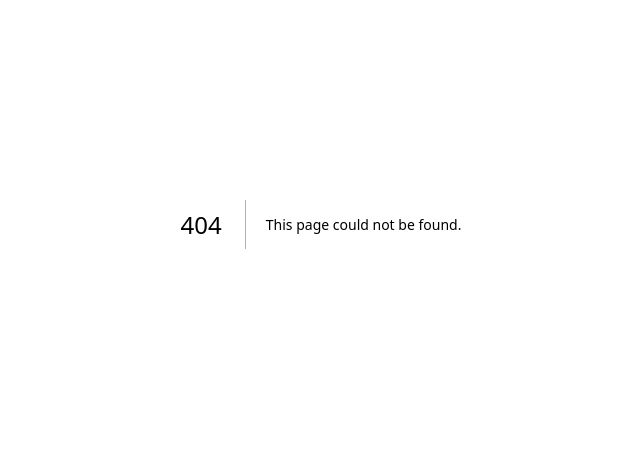
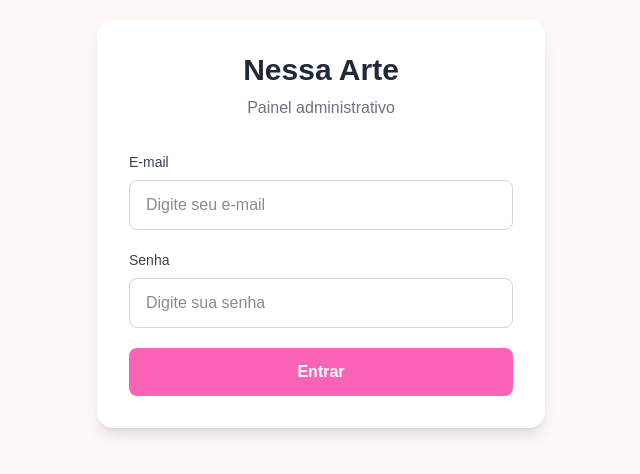
Before and after one commit to Antunes-creator/nessa-arte, a Next.js app: page /admin/login in a window 1280 px wide. Before the commit this address had no page. Shown: the part 176-650 px from the top of the page, without its empty margins (319-959 px from the left). Built offline with nearby package versions, Linux system fonts and the light colour scheme.

Commit message:
atualiza painel

```diff
--- a/package.json
+++ b/package.json
@@ -9,6 +9,7 @@
     "lint": "eslint"
   },
   "dependencies": {
+    "firebase": "^12.17.1",
     "next": "16.2.12",
     "react": "19.2.4",
     "react-dom": "19.2.4"
--- /dev/null
+++ b/src/app/admin/login/page.tsx
@@ -0,0 +1,93 @@
+"use client";
+
+import { useState } from "react";
+import { signInWithEmailAndPassword } from "firebase/auth";
+import { auth } from "@/app/lib/firebase";
+import { useRouter } from "next/navigation";
+export default function LoginPage() {
+  const router = useRouter();
+
+  const [email, setEmail] = useState("");
+  const [senha, setSenha] = useState("");
+  const [erro, setErro] = useState("");
+  const [carregando, setCarregando] = useState(false);
+
+  async function fazerLogin(e: React.FormEvent) {
+    e.preventDefault();
+
+    setErro("");
+    setCarregando(true);
+
+    try {
+      await signInWithEmailAndPassword(auth, email, senha);
+
+      router.push("/admin");
+    } catch (error) {
+      setErro("E-mail ou senha incorretos.");
+    } finally {
+      setCarregando(false);
+    }
+  }
+
+  return (
+    <main className="min-h-screen flex items-center justify-center bg-[#fdf8f5] px-4">
+      <div className="w-full max-w-md rounded-2xl bg-white p-8 shadow-lg">
+        <div className="mb-8 text-center">
+          <h1 className="text-3xl font-bold text-gray-800">
+            Nessa Arte
+          </h1>
+
+          <p className="mt-2 text-gray-500">
+            Painel administrativo
+          </p>
+        </div>
+
+        <form onSubmit={fazerLogin} className="space-y-5">
+          <div>
+            <label className="mb-2 block text-sm font-medium text-gray-700">
+              E-mail
+            </label>
+
+            <input
+              type="email"
+              value={email}
+              onChange={(e) => setEmail(e.target.value)}
+              placeholder="Digite seu e-mail"
+              required
+              className="w-full rounded-lg border border-gray-300 px-4 py-3 outline-none focus:border-pink-400"
+            />
+          </div>
+
+          <div>
+            <label className="mb-2 block text-sm font-medium text-gray-700">
+              Senha
+            </label>
+
+            <input
+              type="password"
+              value={senha}
+              onChange={(e) => setSenha(e.target.value)}
+              placeholder="Digite sua senha"
+              required
+              className="w-full rounded-lg border border-gray-300 px-4 py-3 outline-none focus:border-pink-400"
+            />
+          </div>
+
+          {erro && (
+            <p className="text-sm text-red-500">
+              {erro}
+            </p>
+          )}
+
+          <button
+            type="submit"
+            disabled={carregando}
+            className="w-full rounded-lg bg-pink-400 py-3 font-semibold text-white transition hover:bg-pink-500 disabled:opacity-50"
+          >
+            {carregando ? "Entrando..." : "Entrar"}
+          </button>
+        </form>
+      </div>
+    </main>
+  );
+}
--- /dev/null
+++ b/src/app/lib/firebase.ts
@@ -0,0 +1,17 @@
+import { initializeApp } from "firebase/app";
+import { getAuth } from "firebase/auth";
+
+const firebaseConfig = {
+  apiKey: "AIzaSyCmTHyvA20O8ASMdMp4E6Md750VYwZeTys",
+  authDomain: "nessa-arte.firebaseapp.com",
+  projectId: "nessa-arte",
+  storageBucket: "nessa-arte.firebasestorage.app",
+  messagingSenderId: "282513517268",
+  appId: "1:282513517268:web:3ba96164434fd6abf22941",
+};
+
+const app = initializeApp(firebaseConfig);
+
+export const auth = getAuth(app);
+
+export default app;
```
Also changed, not shown: public/imagens/logo.png (deleted), 1 other file (tests, documents, lock files or other folders).
